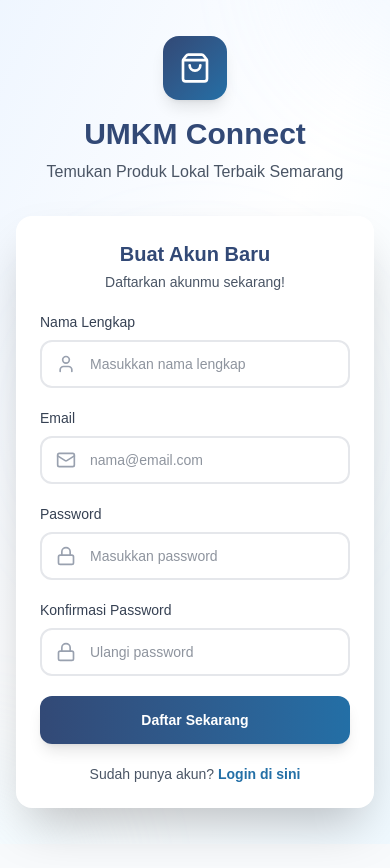
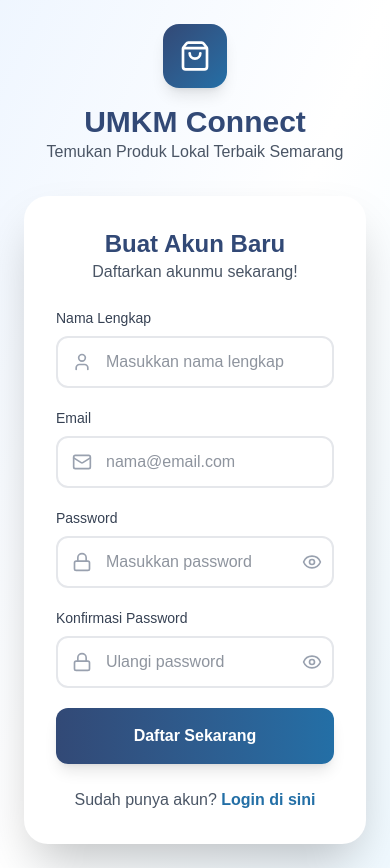
Before and after one commit to Dhindachyaa/umkm-connect, a React (Vite) app: page /login in a window 390 px wide. Both pictures are taken after a click on the button "Daftar sekarang". Before the commit the page ends 844 px from the top, so only its background shows below. Built offline with nearby package versions, Linux system fonts and the light colour scheme.

Commit message:
final code animation

```diff
--- a/src/index.css
+++ b/src/index.css
@@ -545,3 +545,24 @@ input:focus::placeholder {
     box-shadow: 0 12px 28px rgba(50, 73, 118, 0.2);
   }
 }
+input[type="password"]::-ms-reveal,
+input[type="password"]::-ms-clear {
+  display: none;
+  width: 0;
+  height: 0;
+}
+
+input[type="password"]::-webkit-inner-spin-button,
+input[type="password"]::-webkit-outer-spin-button {
+  -webkit-appearance: none;
+  margin: 0;
+}
+
+/* Ini yang paling penting untuk menghilangkan ikon mata di Chrome/Safari */
+input[type="password"]::-webkit-contacts-auto-fill-button,
+input[type="password"]::-webkit-credentials-auto-fill-button {
+    visibility: hidden;
+    pointer-events: none;
+    position: absolute; /* agar tidak menggeser input */
+    right: 0; /* atur posisi sesuai kebutuhan */
+}
--- a/src/pages/Home.jsx
+++ b/src/pages/Home.jsx
@@ -9,7 +9,7 @@ const Home = () => {
   const [loading, setLoading] = useState(true);
 
   const [userProfile, setUserProfile] = useState({
-    name: "Pengunjung Tamu",
+    name: "Pengguna",
     photo: null
   });
 
@@ -17,7 +17,7 @@ const Home = () => {
     const savedProfile = JSON.parse(localStorage.getItem('user_profile') || 'null');
     if (savedProfile) {
       setUserProfile({
-        name: savedProfile.name || "Pengunjung Tamu",
+        name: savedProfile.name || "Pengguna",
         photo: savedProfile.photo || null
       });
     }
--- a/src/pages/Login.jsx
+++ b/src/pages/Login.jsx
@@ -1,7 +1,7 @@
 import React, { useState, useEffect } from 'react';
 import { supabase } from '../supabase/client';
 import { useNavigate } from 'react-router-dom';
-import { Mail, Lock, User, ShoppingBag, AlertCircle, CheckCircle } from 'lucide-react';
+import { Mail, Lock, User, ShoppingBag, AlertCircle, CheckCircle, Eye, EyeOff } from 'lucide-react';
 
 const Login = () => {
   const navigate = useNavigate();
@@ -11,6 +11,9 @@ const Login = () => {
   const [name, setName] = useState('');
   const [password, setPassword] = useState('');
   const [confirmPassword, setConfirmPassword] = useState('');
+
+  const [showPassword, setShowPassword] = useState(false);
+  const [showConfirmPassword, setShowConfirmPassword] = useState(false);
 
   const [loading, setLoading] = useState(false);
   const [message, setMessage] = useState('');
@@ -63,48 +66,49 @@ const Login = () => {
       setMessage('Masukkan email untuk reset password!');
       return;
     }
+
     const { error } = await supabase.auth.resetPasswordForEmail(email);
-    if (error) setMessage(`Gagal mengirim email reset: ${error.message}`);
-    else setMessage('Email reset password telah dikirim!');
+    setMessage(
+      error ? `Gagal mengirim email reset: ${error.message}`
+            : 'Email reset password telah dikirim!'
+    );
   };
 
   return (
-    <div className="relative min-h-screen w-full bg-gradient-to-br from-blue-50 via-white to-sky-50 flex items-center justify-center p-4 sm:p-6 lg:p-8">
-      <div className="absolute inset-0 w-full h-full overflow-hidden pointer-events-none">
-        <div className="absolute -top-40 -right-40 w-60 h-60 sm:w-80 sm:h-80 bg-blue-200 rounded-full opacity-20 blur-3xl"></div>
-        <div className="absolute -bottom-40 -left-40 w-60 h-60 sm:w-80 sm:h-80 bg-sky-200 rounded-full opacity-20 blur-3xl"></div>
-        <div className="absolute top-1/2 left-1/2 transform -translate-x-1/2 -translate-y-1/2 w-72 h-72 sm:w-96 sm:h-96 bg-blue-100 rounded-full opacity-10 blur-3xl"></div>
+    <div className="relative min-h-screen w-full bg-gradient-to-br from-blue-50 via-white to-sky-50 flex items-center justify-center p-6">
+      <div className="relative w-full max-w-md">
+
+        {/* Logo */}
+        <div className="text-center mb-8">
+          <div className="inline-flex items-center justify-center w-16 h-16 bg-gradient-to-br from-[#324976] to-[#236fa6] rounded-2xl mb-4 shadow-lg">
+            <ShoppingBag className="text-white" size={32} />
+          </div>
+          <h1 className="text-3xl font-bold text-[#324976]">UMKM Connect</h1>
+          <p className="text-gray-600">Temukan Produk Lokal Terbaik Semarang</p>
         </div>
 
-    <div className="relative w-full max-w-md">
-        <div className="text-center mb-8">
-          <div className="inline-flex items-center justify-center w-16 h-16 bg-gradient-to-br from-[#324976] to-[#236fa6] rounded-2xl mb-4 shadow-lg animate-logo-bounce">
-            <ShoppingBag className="text-white animate-logo-icon" size={32} />
-          </div>
-          <h1 className="text-3xl font-bold text-[#324976] mb-2 animate-brand-title">UMKM Connect</h1>
-          <p className="text-gray-600 animate-brand-subtitle">Temukan Produk Lokal Terbaik Semarang</p>
-        </div>
-
-        <div className="bg-white rounded-2xl sm:rounded-3xl shadow-2xl p-6 sm:p-8 backdrop-blur-sm bg-opacity-95 animate-slide-up">
-          <h2 className="text-xl sm:text-2xl font-bold text-[#324976] mb-1 sm:mb-2 text-center">
+        {/* Card */}
+        <div className="bg-white rounded-3xl shadow-2xl p-8">
+          <h2 className="text-2xl font-bold text-[#324976] text-center">
             {isSignUp ? 'Buat Akun Baru' : 'Selamat Datang Kembali'}
           </h2>
-          <p className="text-sm sm:text-base text-gray-600 text-center mb-5 sm:mb-6">
+          <p className="text-gray-600 text-center mb-6">
             {isSignUp ? 'Daftarkan akunmu sekarang!' : 'Login untuk melanjutkan'}
           </p>
 
+          {/* Message */}
           {message && (
             <div
-              className={`flex items-start gap-3 p-4 mb-6 rounded-xl animate-scale-in ${
+              className={`flex items-start gap-3 p-4 mb-6 rounded-xl ${
                 message.includes('Gagal') || message.includes('tidak sama')
                   ? 'bg-red-50 border border-red-200'
                   : 'bg-green-50 border border-green-200'
               }`}
             >
               {message.includes('Gagal') || message.includes('tidak sama') ? (
-                <AlertCircle className="text-red-500 flex-shrink-0 mt-0.5" size={20} />
+                <AlertCircle className="text-red-500 flex-shrink-0" size={20} />
               ) : (
-                <CheckCircle className="text-green-500 flex-shrink-0 mt-0.5" size={20} />
+                <CheckCircle className="text-green-500 flex-shrink-0" size={20} />
               )}
               <p
                 className={`text-sm ${
@@ -119,74 +123,98 @@ const Login = () => {
           )}
 
           <form onSubmit={handleSubmit} className="space-y-5">
+
             {isSignUp && (
               <div className="group">
                 <label className="block text-sm font-medium text-gray-700 mb-2">
                   Nama Lengkap
                 </label>
                 <div className="relative">
-                  <User className="absolute left-4 top-1/2 transform -translate-y-1/2 text-gray-400 group-focus-within:text-[#236fa6] transition-colors" size={20} />
+                  <User className="absolute left-4 top-1/2 -translate-y-1/2 text-gray-400" size={20} />
                   <input
                     type="text"
                     placeholder="Masukkan nama lengkap"
                     value={name}
                     onChange={(e) => setName(e.target.value)}
                     required
-                    className="w-full pl-12 pr-4 py-3 sm:py-3.5 text-sm sm:text-base border-2 border-gray-200 rounded-xl focus:border-[#236fa6] focus:ring-4 focus:ring-blue-50 outline-none transition-all duration-200 placeholder-animate"
+                    className="w-full pl-12 pr-4 py-3 border-2 border-gray-200 rounded-xl focus:border-[#236fa6] outline-none"
                   />
                 </div>
               </div>
             )}
 
+            {/* EMAIL */}
             <div className="group">
               <label className="block text-sm font-medium text-gray-700 mb-2">
                 Email
               </label>
               <div className="relative">
-                <Mail className="absolute left-4 top-1/2 transform -translate-y-1/2 text-gray-400 group-focus-within:text-[#236fa6] transition-colors" size={20} />
+                <Mail className="absolute left-4 top-1/2 -translate-y-1/2 text-gray-400" size={20} />
                 <input
                   type="email"
-                  placeholder="nama@email.com"
                   value={email}
                   onChange={(e) => setEmail(e.target.value)}
                   required
-                  className="w-full pl-12 pr-4 py-3 sm:py-3.5 text-sm sm:text-base border-2 border-gray-200 rounded-xl focus:border-[#236fa6] focus:ring-4 focus:ring-blue-50 outline-none transition-all duration-200 placeholder-animate"
+                  placeholder="nama@email.com"
+                  className="w-full pl-12 pr-4 py-3 border-2 border-gray-200 rounded-xl focus:border-[#236fa6] outline-none"
                 />
               </div>
             </div>
 
+            {/* PASSWORD */}
             <div className="group">
               <label className="block text-sm font-medium text-gray-700 mb-2">
                 Password
               </label>
               <div className="relative">
-                <Lock className="absolute left-4 top-1/2 transform -translate-y-1/2 text-gray-400 group-focus-within:text-[#236fa6] transition-colors" size={20} />
+                <Lock className="absolute left-4 top-1/2 -translate-y-1/2 text-gray-400" size={20} />
+
+                {/* FIX: type dinamis berdasarkan state */}
                 <input
-                  type={'password'}
-                  placeholder="Masukkan password"
+                  type={showPassword ? 'text' : 'password'}
                   value={password}
                   onChange={(e) => setPassword(e.target.value)}
                   required
-                  className="w-full pl-12 pr-4 py-3 sm:py-3.5 text-sm sm:text-base border-2 border-gray-200 rounded-xl focus:border-[#236fa6] focus:ring-4 focus:ring-blue-50 outline-none transition-all duration-200 placeholder-animate"
+                  placeholder="Masukkan password"
+                  className="w-full pl-12 pr-12 py-3 border-2 border-gray-200 rounded-xl focus:border-[#236fa6] outline-none"
                 />
+
+                {/* FIX: Toggle Eye */}
+                <button
+                  type="button"
+                  onClick={() => setShowPassword((p) => !p)}
+                  className="absolute right-3 top-1/2 -translate-y-1/2 text-gray-400"
+                >
+                  {showPassword ? <EyeOff size={20} /> : <Eye size={20} />}
+                </button>
               </div>
             </div>
 
+            {/* CONFIRM PASSWORD */}
             {isSignUp && (
               <div className="group">
                 <label className="block text-sm font-medium text-gray-700 mb-2">
                   Konfirmasi Password
                 </label>
                 <div className="relative">
-                  <Lock className="absolute left-4 top-1/2 transform -translate-y-1/2 text-gray-400 group-focus-within:text-[#236fa6] transition-colors" size={20} />
+                  <Lock className="absolute left-4 top-1/2 -translate-y-1/2 text-gray-400" size={20} />
+
                   <input
-                    type={'password'}
-                    placeholder="Ulangi password"
+                    type={showConfirmPassword ? 'text' : 'password'}
                     value={confirmPassword}
                     onChange={(e) => setConfirmPassword(e.target.value)}
                     required
-                    className="w-full pl-12 pr-4 py-3 sm:py-3.5 text-sm sm:text-base border-2 border-gray-200 rounded-xl focus:border-[#236fa6] focus:ring-4 focus:ring-blue-50 outline-none transition-all duration-200 placeholder-animate"
+                    placeholder="Ulangi password"
+                    className="w-full pl-12 pr-12 py-3 border-2 border-gray-200 rounded-xl focus:border-[#236fa6] outline-none"
                   />
+
+                  <button
+                    type="button"
+                    onClick={() => setShowConfirmPassword((p) => !p)}
+                    className="absolute right-3 top-1/2 -translate-y-1/2 text-gray-400"
+                  >
+                    {showConfirmPassword ? <EyeOff size={20} /> : <Eye size={20} />}
+                  </button>
                 </div>
               </div>
             )}
@@ -196,34 +224,24 @@ const Login = () => {
                 <button
                   type="button"
                   onClick={handleForgotPassword}
-                  className="text-sm text-[#236fa6] hover:text-[#324976] font-medium hover:underline transition-colors"
+                  className="text-[#236fa6] hover:underline text-sm"
                 >
                   Lupa password?
                 </button>
               </div>
             )}
 
+            {/* SUBMIT */}
             <button
               type="submit"
               disabled={loading}
-              className="w-full bg-gradient-to-r from-[#324976] to-[#236fa6] text-white py-3.5 sm:py-4 rounded-xl font-semibold text-sm sm:text-base shadow-lg hover:shadow-xl transform hover:-translate-y-0.5 transition-all duration-200 disabled:opacity-50 disabled:cursor-not-allowed disabled:transform-none mt"
+              className="w-full bg-gradient-to-r from-[#324976] to-[#236fa6] text-white py-4 rounded-xl font-semibold shadow-lg hover:shadow-xl transition-all disabled:opacity-50"
             >
-              {loading ? (
-                <span className="flex items-center justify-center gap-2">
-                  <svg className="animate-spin h-5 w-5" viewBox="0 0 24 24">
-                    <circle className="opacity-25" cx="12" cy="12" r="10" stroke="currentColor" strokeWidth="4" fill="none" />
-                    <path className="opacity-75" fill="currentColor" d="M4 12a8 8 0 018-8V0C5.373 0 0 5.373 0 12h4zm2 5.291A7.962 7.962 0 014 12H0c0 3.042 1.135 5.824 3 7.938l3-2.647z" />
-                  </svg>
-                  Memproses...
-                </span>
-              ) : (
-                <span>{isSignUp ? 'Daftar Sekarang' : 'Login'}</span>
-              )}
+              {loading ? 'Memproses...' : isSignUp ? 'Daftar Sekarang' : 'Login'}
             </button>
           </form>
 
-          <div className="mt-5 sm:mt-6 text-center">
-            <p className="text-sm sm:text-base text-gray-600">
+          <div className="mt-6 text-center text-gray-600">
             {isSignUp ? 'Sudah punya akun?' : 'Belum punya akun?'}{' '}
             <button
               type="button"
@@ -234,15 +252,16 @@ const Login = () => {
                 setPassword('');
                 setConfirmPassword('');
                 setName('');
+                setShowPassword(false);
+                setShowConfirmPassword(false);
               }}
-                className="text-[#236fa6] hover:text-[#324976] font-semibold hover:underline transition-colors"
+              className="text-[#236fa6] font-semibold hover:underline"
             >
               {isSignUp ? 'Login di sini' : 'Daftar sekarang'}
             </button>
-            </p>
-          </div>
           </div>
 
+        </div>
       </div>
     </div>
   );
--- a/src/pages/Profile.jsx
+++ b/src/pages/Profile.jsx
@@ -79,6 +79,11 @@ const Profile = () => {
     const file = e.target.files[0];
     if (!file || !session?.user) return;
 
+    const MAX_FILE_SIZE = 5 * 1024 * 1024;
+    if (file.size > MAX_FILE_SIZE) {
+        alert('Gagal: Ukuran file melebihi batas (Maks. 5MB). Coba gunakan gambar yang lebih kecil.');
+        return;
+    }
     try {
       const fileName = `${session.user.id}-${Date.now()}-${file.name}`;
 
```
Lines whose indentation alone changed are shown as unchanged.
